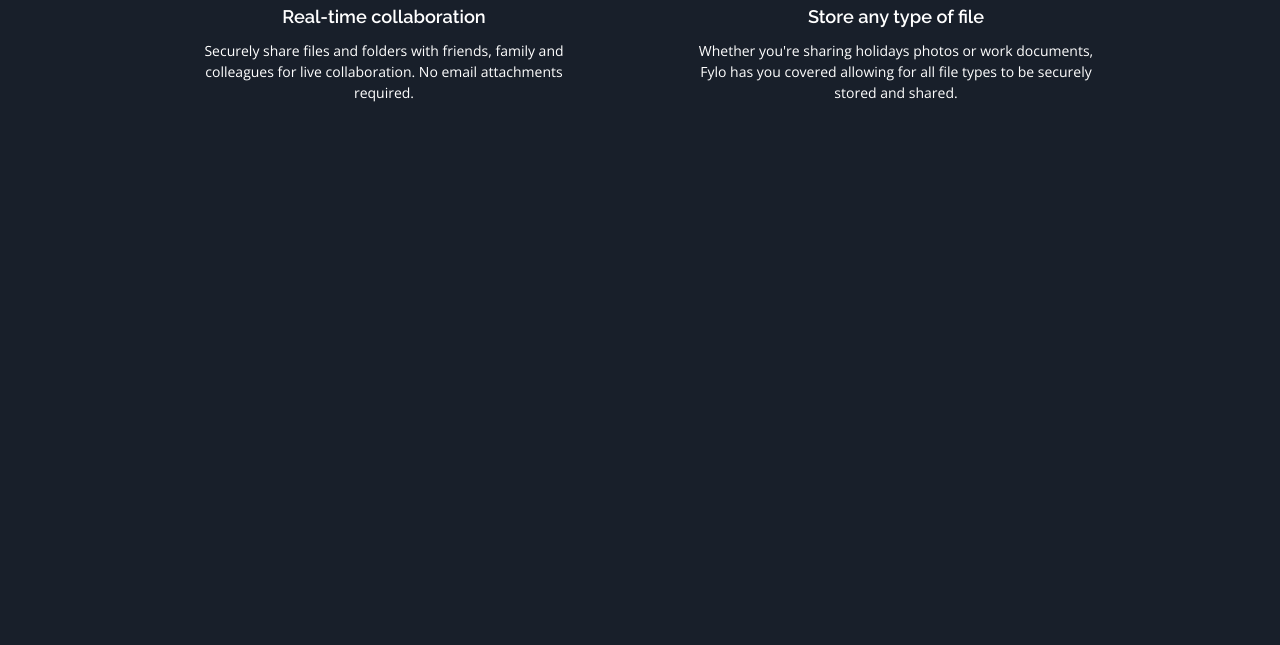
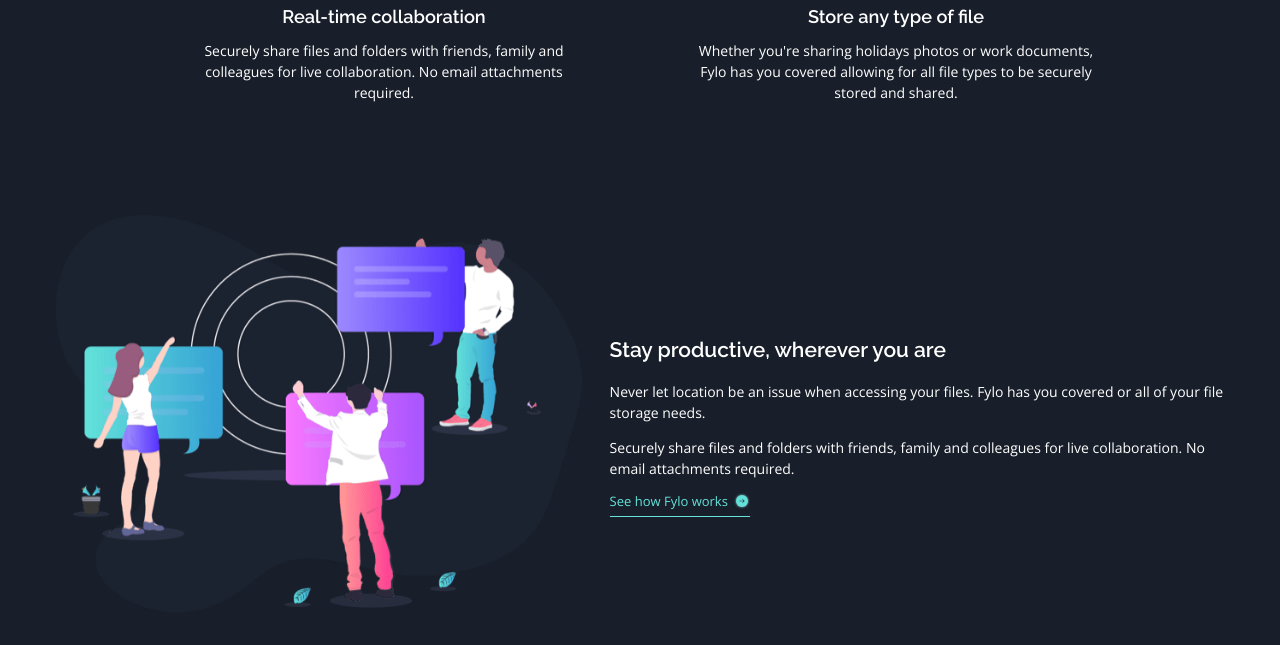
Before and after one commit to ChloeTalour/FrontEndMentorChallenge1, a React app: page / in a window 1280 px wide. Shown: the part 1112-1757 px from the top of the page. Before the commit the page ends 1257 px from the top, so only its background shows below. Built offline with nearby package versions, Linux system fonts and the light colour scheme.

Commit message:
works in progress

```diff
--- a/src/components/Filo/index.js
+++ b/src/components/Filo/index.js
@@ -2,12 +2,14 @@ import React from 'react';
 import Header from 'src/components/Header';
 import Introduction from 'src/components/Introduction';
 import Values from 'src/components/Values';
+import HowWork from 'src/components/HowWork';
 
 const Filo = () => (
   <div className="filo">
     <Header />
     <Introduction />
     <Values />
+    <HowWork />
   </div>
 );
 
--- /dev/null
+++ b/src/components/HowWork/index.js
@@ -0,0 +1,24 @@
+import React from 'react';
+import bigImage from 'src/assets/images/illustration-stay-productive.png';
+import iconCross from 'src/assets/images/icon-arrow.svg';
+import './styles.scss';
+
+const HowWork = () => (
+  <article className="howWork">
+    <img src={bigImage} alt="how-fylo-work" className="howWork__img" />
+    <section className="howWork__content">
+      <h2 className="howWork__content--title">Stay productive, wherever you are</h2>
+      <p className="howWork__content--text">
+        Never let location be an issue when accessing your files. Fylo has you covered
+        or all of your file storage needs.
+      </p>
+      <p className="howWork__content--text">
+        Securely share files and folders with friends, family and
+        colleagues for live collaboration. No email attachments required.
+      </p>
+      <a className="howWork__content--link" href="#">See how Fylo works <img className="howWork__content--icon" src={iconCross} alt="icon-cross" /></a>
+    </section>
+  </article>
+);
+
+export default HowWork;
--- /dev/null
+++ b/src/components/HowWork/styles.scss
@@ -0,0 +1,85 @@
+.howWork {
+  margin: 10em 2em 2em;
+  &__img {
+    width: 100%;
+    margin-bottom: 2em;
+    text-align: center;
+  }
+  &__content {
+    font-family: 'Open Sans', sans-serif;
+    &--title {
+      font-family: 'Raleway', sans-serif;
+      font-weight: 600;
+      font-size: 1.3em;
+      padding-left: .5em;
+      margin-bottom: 1em;
+    }
+    &--text {
+      line-height: 1.5em;
+      margin-bottom: 1em;
+    }
+    &--link {
+      color: hsl(176, 68%, 64%);
+      display: inline-flex;
+      align-items: center;
+      border-bottom: 1px solid hsl(176, 68%, 64%);
+      padding-bottom: .5em;
+      font-size: 13px;
+      &:hover {
+        color: hsl(198, 60%, 50%);
+        border-bottom: 1px solid hsl(198, 60%, 50%);
+      }
+    }
+    &--icon {
+      padding-left: .5em;
+      font-family: 'Open Sans', sans-serif;
+    }
+  }
+}
+
+@media screen and (min-width: 768px) {
+  .howWork {
+    display: flex;
+    align-items: center;
+    margin: 5em 2em 2em;
+    &__img {
+      width: 55%;
+    }
+    &__content {
+      &--title {
+        padding-left: 0em;
+      }
+    }
+  }
+}
+
+@media screen and (min-width: 1024px) {
+  .howWork {
+    margin: 5em 4em 2em;
+    &__img {
+      width: 45%;
+    }
+    &__content {
+      padding-left: 2em;
+      &--title {
+        font-size: 1.5em;
+      }
+    }
+  }
+}
+
+@media screen and (min-width: 1440px) {
+  .howWork {
+    margin: 5em 10em 2em;
+    &__img {
+      width: 40%;
+    }
+    &__content {
+      width: 45%;
+      margin-left: 2em;
+      &--title {
+        font-size: 2em;
+      }
+    }
+  }
+}
--- a/src/components/Values/styles.scss
+++ b/src/components/Values/styles.scss
@@ -1,7 +1,7 @@
 .article {
   display: block;
   margin: auto;
-  width: 79%;
+  width: 85%;
   text-align: center;
   margin-top: 5em;
   &__img {
@@ -49,6 +49,5 @@
   }
   .article {
     width: 50%;
-
 }
 }
```
